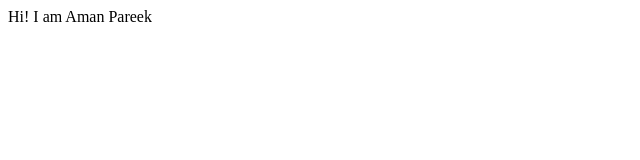
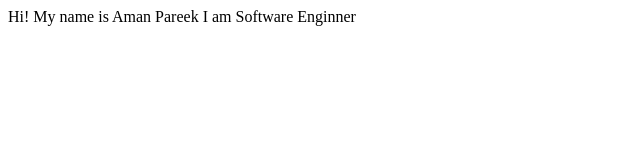
Before and after one commit to amn5277/portfolio-site, a plain HTML site: page index.html in a window 1280 px wide. Shown: the whole page, without its empty margins (0-640 px from the left). Drawn offline with Linux system fonts and the light colour scheme.

Commit message:
Update index.html
style : Added more details to index.html

```diff
--- a/index.html
+++ b/index.html
@@ -7,6 +7,7 @@
     <title>Portfolio</title>
 </head>
 <body>
-    Hi!  I am Aman Pareek
+    Hi!  My name is Aman Pareek
+    I am Software Enginner
 </body>
 </html>
```
